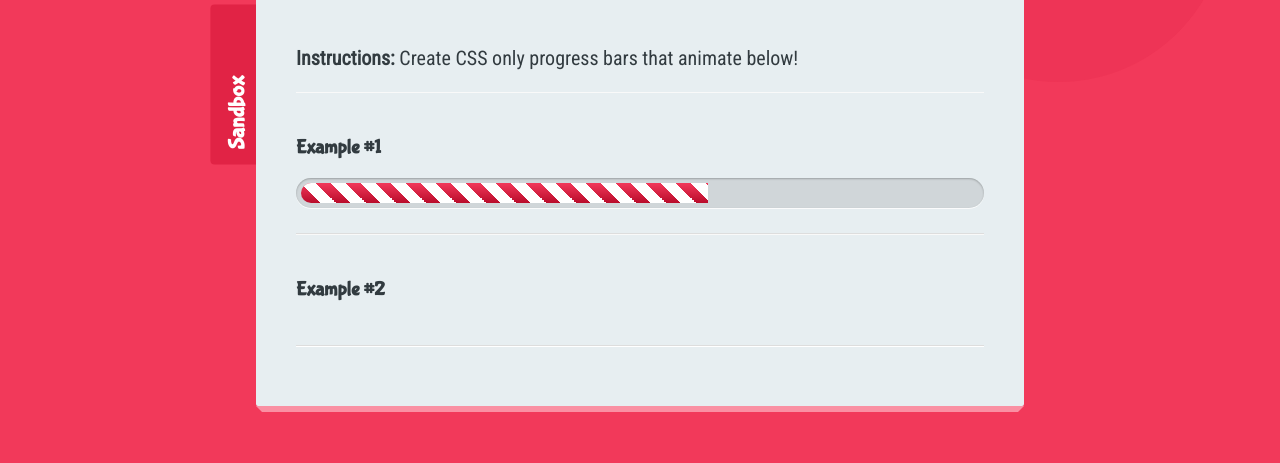
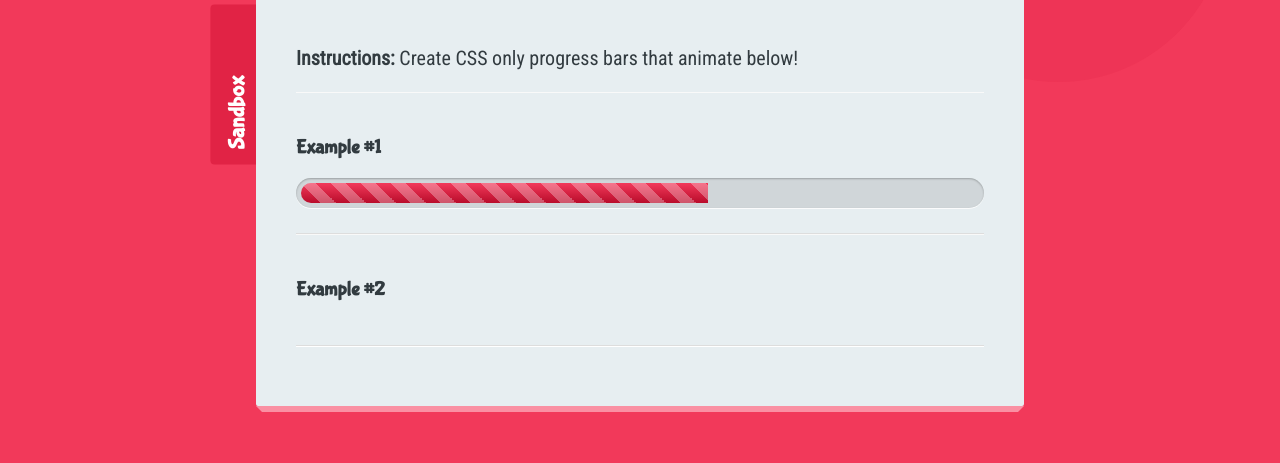
Before and after one commit to Annie-Huang/css3-in-30-days, a website: page 19-AnimatedProgressBars/index.html in a window 1280 px wide. Shown: the part 276-739 px from the top of the page. Drawn offline with Linux system fonts and the light colour scheme; a web font is replaced by a local one.

Commit message:
Make the white stripe more transparent so the light pink color to flow through.

```diff
--- a/19-AnimatedProgressBars/sandbox.css
+++ b/19-AnimatedProgressBars/sandbox.css
@@ -67,4 +67,6 @@
        The bigger the size the thicker the stripe.
     */
     background-size: 30px 30px;
+
+    opacity: 0.3; /* make the background-color: #f56982; able to come through the white section*/
 }
```
